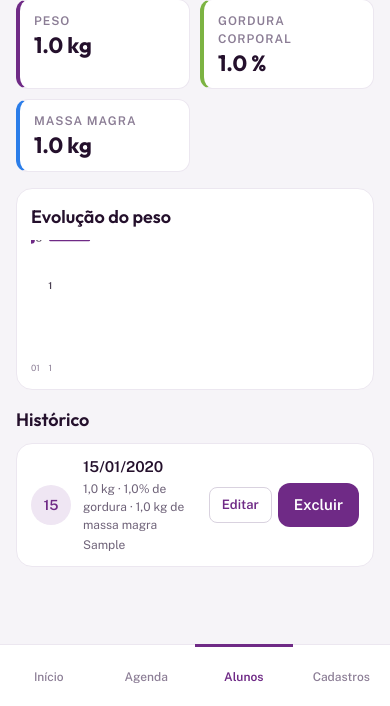
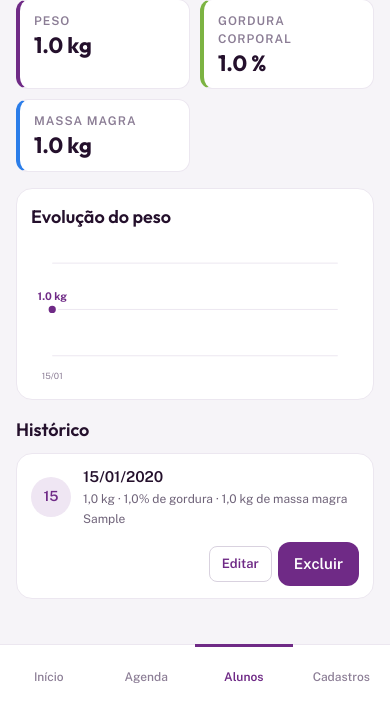
Before and after one commit to Victormartinsilva/studio-fitness, a Django app: page /avaliacoes/aluno/1/ in a window 390 px wide. Shown: the part 138-844 px from the top of the page. Run offline with Django 5.2, Linux system fonts and the light colour scheme; a user stored in the database is signed in; tables that the repository leaves empty hold one stand-in row (values such as "Sample post").

Commit message:
Corrige grafico de evolucao do peso e ajusta layout mobile das listas
Numeros do SVG do grafico eram renderizados com virgula decimal
(locale pt-br), corrompendo coordenadas; agora sao formatados como
string fixa em Python. Grafico ganha grade, area preenchida, ponto
atual em destaque e rotulos apenas nos pontos relevantes. Linhas de
lista (.item/.acoes) agora quebram para mobile em vez de vazar da tela
quando ha varios botoes de acao.

```diff
--- a/apps/avaliacoes/views.py
+++ b/apps/avaliacoes/views.py
@@ -33,37 +33,69 @@ def _variacao(atual, anterior, unidade):
     return f"{sinal}{diferenca} {unidade} desde a anterior"
 
 
+def _num(valor):
+    # Formata em string com "." fixo: {{ }} no template localiza Decimal/float
+    # para vírgula em pt-br, o que corromperia coordenadas e atributos do SVG.
+    return f"{valor:.1f}"
+
+
 def _grafico(avaliacoes):
-    pontos = [
+    pontos_brutos = [
         (avaliacao.data, avaliacao.peso_kg)
         for avaliacao in reversed(avaliacoes)
         if avaliacao.peso_kg is not None
     ]
-    if not pontos:
-        return []
+    if not pontos_brutos:
+        return None
 
-    valores = [peso for _, peso in pontos]
+    valores = [peso for _, peso in pontos_brutos]
     minimo, maximo = min(valores), max(valores)
     amplitude = maximo - minimo
-    largura, altura, margem = 340, 120, 20
-    divisor = max(len(pontos) - 1, 1)
+    total = len(pontos_brutos)
+    indice_maximo = valores.index(maximo)
+    indice_minimo = valores.index(minimo)
 
-    grafico = []
-    for indice, (data, peso) in enumerate(pontos):
-        x = margem + (largura - margem * 2) * indice / divisor
-        y = altura / 2 if amplitude == Decimal("0") else (
-            altura - margem - float((peso - minimo) / amplitude) * (altura - margem * 2)
-        )
-        grafico.append(
+    largura, altura = 340, 150
+    margem_x, topo, base = 22, 24, 30
+    plot_altura = altura - topo - base
+    baseline_y = altura - base
+    divisor = max(total - 1, 1)
+
+    pontos = []
+    for indice, (data, peso) in enumerate(pontos_brutos):
+        x = margem_x + (largura - margem_x * 2) * indice / divisor
+        if amplitude == Decimal("0"):
+            y = topo + plot_altura / 2
+        else:
+            y = topo + plot_altura - float((peso - minimo) / amplitude) * plot_altura
+        destaque = total <= 5 or indice in (0, total - 1, indice_maximo, indice_minimo)
+        pontos.append(
             {
-                "x": round(x, 1),
-                "y": round(y, 1),
-                "label_y": round(y - 9, 1),
-                "peso": peso,
+                "x": _num(x),
+                "y": _num(y),
+                "label_y": _num(y - 10),
+                "peso": str(peso),
                 "data": data.strftime("%d/%m"),
+                "destaque": destaque,
+                "ultimo": indice == total - 1,
+                "raio": _num(5 if indice == total - 1 else 3.5),
             }
         )
-    return grafico
+
+    baseline_str = _num(baseline_y)
+    area = " ".join(f"{ponto['x']},{ponto['y']}" for ponto in pontos)
+    area += f" {pontos[-1]['x']},{baseline_str} {pontos[0]['x']},{baseline_str}"
+
+    return {
+        "pontos": pontos,
+        "area": area,
+        "largura": largura,
+        "altura": altura,
+        "margem_x": margem_x,
+        "eixo_x2": largura - margem_x,
+        "eixo_y": altura - 6,
+        "linhas_grade": [_num(topo), _num(topo + plot_altura / 2), baseline_str],
+    }
 
 
 @login_required
@@ -130,7 +162,7 @@ def evolucao(request, aluno_pk, pk=None):
             "editando": instancia,
             "avaliacoes": avaliacoes,
             "metricas": metricas,
-            "pontos_grafico": _grafico(avaliacoes),
+            "grafico": _grafico(avaliacoes),
             "aba": "alunos",
             "cancel_arg": aluno.pk,
             "pode_gerenciar": pode_gerenciar,
--- a/static/css/app.css
+++ b/static/css/app.css
@@ -177,17 +177,20 @@ main { max-width: 1180px; margin: 0 auto; padding: 18px 16px calc(78px + env(saf
 .lista { display: flex; flex-direction: column; gap: 10px; }
 .item {
   background: var(--superficie); border: 1px solid var(--borda); border-radius: var(--r-lg);
-  padding: 12px 14px; display: flex; align-items: center; gap: 12px;
+  padding: 12px 14px; display: flex; align-items: center; gap: 12px; flex-wrap: wrap;
 }
 .item .iniciais {
   width: 40px; height: 40px; flex: none; border-radius: 50%;
   background: var(--roxo-claro); color: var(--roxo);
   display: grid; place-items: center; font-weight: 600; font-size: 14px;
 }
-.item .corpo { flex: 1; min-width: 0; display: flex; flex-direction: column; gap: 2px; }
+.item .corpo { flex: 1 1 160px; min-width: 0; display: flex; flex-direction: column; gap: 2px; }
 .item .titulo { font-weight: 600; }
 .item .meta { font-size: 12px; color: var(--ink-3); }
-.item .acoes { display: flex; align-items: center; gap: 6px; flex: none; }
+.item .acoes {
+  display: flex; align-items: center; gap: 6px; flex-wrap: wrap;
+  flex: 1 0 100%; justify-content: flex-end; padding-top: 2px;
+}
 .item .acoes form { display: inline; }
 .vazio { padding: 24px 14px; text-align: center; color: var(--ink-4); }
 
@@ -336,10 +339,14 @@ dialog.modal-cartao[open] {
 
 /* ---------- gráfico de evolução (SVG simples) ---------- */
 .grafico-evolucao { width: 100%; height: auto; display: block; }
+.grafico-evolucao .grade-linha { stroke: var(--borda); stroke-width: 1; }
+.grafico-evolucao .area { fill: var(--roxo); opacity: .1; stroke: none; }
 .grafico-evolucao .linha { fill: none; stroke: var(--roxo); stroke-width: 2.5; stroke-linejoin: round; stroke-linecap: round; }
 .grafico-evolucao .ponto { fill: var(--roxo); }
+.grafico-evolucao .ponto-atual { fill: var(--roxo); stroke: var(--superficie); stroke-width: 2.5; }
 .grafico-evolucao .rotulo-eixo { font-size: 9px; fill: var(--ink-4); font-family: "Public Sans", sans-serif; }
-.grafico-evolucao .rotulo-valor { font-size: 10px; font-weight: 600; fill: var(--ink-2); font-family: "Public Sans", sans-serif; }
+.grafico-evolucao .rotulo-valor { font-size: 11px; font-weight: 600; fill: var(--ink-2); font-family: "Public Sans", sans-serif; }
+.grafico-evolucao .rotulo-valor.atual { fill: var(--roxo); font-weight: 700; }
 
 /* ---------- módulos e roadmap ---------- */
 .modulos, .pilares { display: grid; grid-template-columns: repeat(auto-fit, minmax(220px, 1fr)); gap: 12px; }
@@ -403,6 +410,8 @@ dialog.modal-cartao[open] {
   .tabs { display: none; }
   main { padding: 22px 24px 48px; }
   h1 { font-size: 28px; }
+  .item { flex-wrap: nowrap; }
+  .item .acoes { flex: none; justify-content: flex-start; padding-top: 0; }
   .grade .horas { width: 62px; }
   .grade .horas .hora { font-size: 12px; padding-right: 10px; }
   .grade .colunas { overflow: visible; }
--- a/templates/avaliacoes/evolucao.html
+++ b/templates/avaliacoes/evolucao.html
@@ -21,15 +21,21 @@
     {% endfor %}
 </div>
 
-{% if pontos_grafico %}
+{% if grafico %}
 <section class="card" style="margin-top:16px">
     <h2>Evolução do peso</h2>
-    <svg class="grafico-evolucao" viewBox="0 0 340 140" role="img" aria-label="Evolução do peso">
-        <polyline class="linha" points="{% for ponto in pontos_grafico %}{{ ponto.x }},{{ ponto.y }} {% endfor %}"></polyline>
-        {% for ponto in pontos_grafico %}
-        <circle class="ponto" cx="{{ ponto.x }}" cy="{{ ponto.y }}" r="4"></circle>
-        <text class="rotulo-valor" x="{{ ponto.x }}" y="{{ ponto.label_y }}" text-anchor="middle">{{ ponto.peso }} kg</text>
-        <text class="rotulo-eixo" x="{{ ponto.x }}" y="136" text-anchor="middle">{{ ponto.data }}</text>
+    <svg class="grafico-evolucao" viewBox="0 0 {{ grafico.largura }} {{ grafico.altura }}" role="img" aria-label="Evolução do peso ao longo das avaliações">
+        {% for y in grafico.linhas_grade %}
+        <line class="grade-linha" x1="{{ grafico.margem_x }}" x2="{{ grafico.eixo_x2 }}" y1="{{ y }}" y2="{{ y }}"></line>
+        {% endfor %}
+        <polygon class="area" points="{{ grafico.area }}"></polygon>
+        <polyline class="linha" points="{% for ponto in grafico.pontos %}{{ ponto.x }},{{ ponto.y }} {% endfor %}"></polyline>
+        {% for ponto in grafico.pontos %}
+        <circle class="ponto{% if ponto.ultimo %} ponto-atual{% endif %}" cx="{{ ponto.x }}" cy="{{ ponto.y }}" r="{{ ponto.raio }}"></circle>
+        {% if ponto.destaque %}
+        <text class="rotulo-valor{% if ponto.ultimo %} atual{% endif %}" x="{{ ponto.x }}" y="{{ ponto.label_y }}" text-anchor="middle">{{ ponto.peso }} kg</text>
+        <text class="rotulo-eixo" x="{{ ponto.x }}" y="{{ grafico.eixo_y }}" text-anchor="middle">{{ ponto.data }}</text>
+        {% endif %}
         {% endfor %}
     </svg>
 </section>
```
